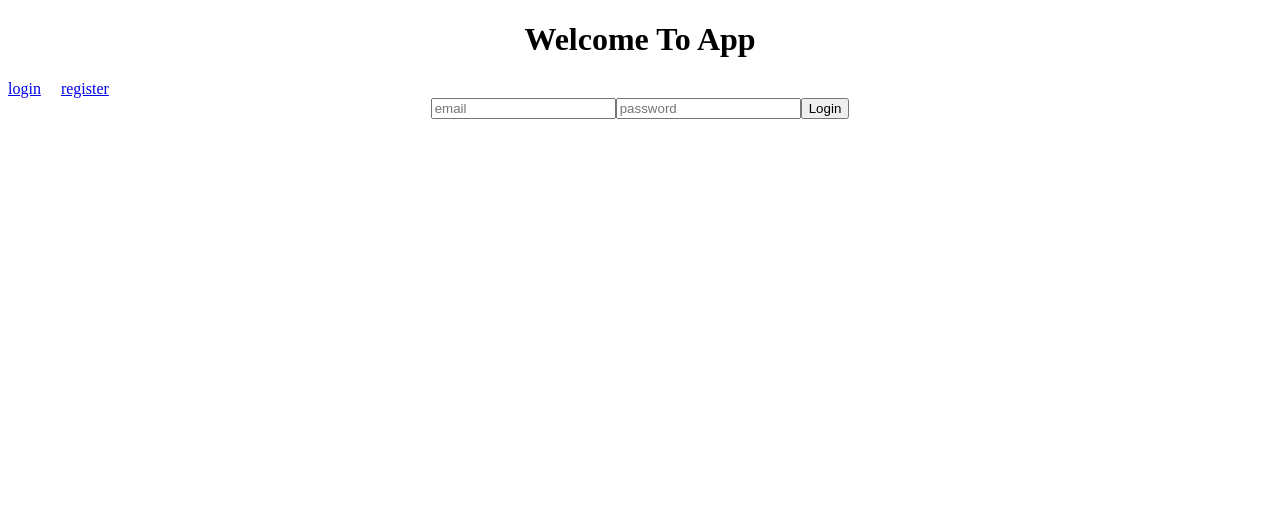
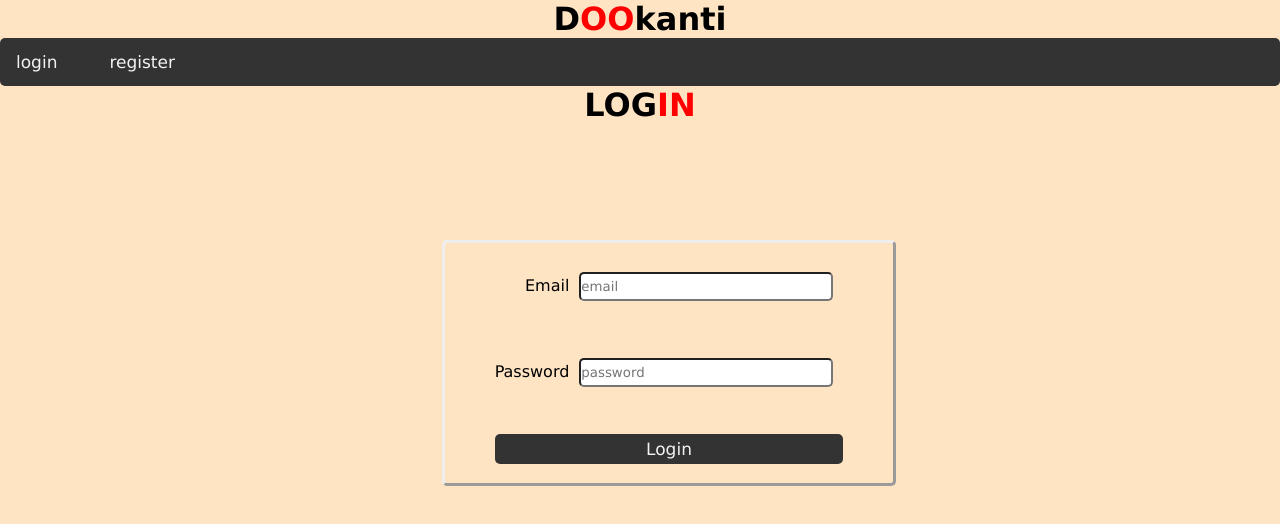
Before and after one commit to C4-AhlamAljawahreh/MERAKI_Academy_Project_4, a React (Create React App) app in the folder frontend/: page /market in a window 1280 px wide. Both pictures are taken after a click on the button "Logout". Shown: the top 524 px of the page. Built offline with nearby package versions, Linux system fonts and the light colour scheme; no server answers.

Commit message:
some styling

```diff
--- a/frontend/src/App.css
+++ b/frontend/src/App.css
@@ -1,15 +1,153 @@
+*{
+  border-radius: 5px;
+margin: 0px;
+padding: 0px;
+font-family: Verdana, Geneva, Tahoma, sans-serif;
+}
+body{
+background-color:bisque;
+background-repeat: no-repeat;
+background-size: cover;
+}
+.username{
+  position:absolute;
+  right: 20px;
+}
 .App {
   text-align: center;
+  justify-content: center;
+align-items: center;
 }
-.products{
+.Login{
+  display:grid;
+  justify-content: center;
+  align-items: center;
+  position: absolute;
+  top:30%;
+  right:30%;
+  width: 35%;
+  height: 30%;
+  text-align:end;
+  border: outset;
+  }
+ .Register{
+    display:grid;
+    justify-content: center;
+    align-items: center;
+    position: absolute;
+    top:30%;
+    right:30%;
+    width: 35%;
+    height: 30%;
+    text-align:end;
+    border: outset;
+    }
+input{
+  height: 25px;
+  width:250px;
+  margin: 10px;
+}
+
+
+.Navigation{
+  overflow: hidden;
+  background-color: #333;
+}
+
+.Navigation a {
+  float: left;
+  color: #f2f2f2;
+  text-align: center;
+  padding: 14px 16px;
+  text-decoration: none;
+  font-size: 17px;
+}
+button  {
+  color: #f2f2f2;
+  background-color: #333;
+  border:none;
+  text-align: center;
+  padding: 5px 16px;
+  text-decoration: none;
+  font-size: 17px;
+}
+
+.Navigation button  {
+  float: left;
+  color: #f2f2f2;
+  background-color: #333;
+  border:none;
+  text-align: center;
+  padding: 14px 16px;
+  text-decoration: none;
+  font-size: 17px;
+}
+.Navigation p {
+  float: right;
+  color: #f2f2f2;
+  background-color: #333;
+  border:none;
+  text-align: center;
+  padding: 14px 16px;
+  text-decoration: none;
+  font-size: 17px;
+  font-weight: bolder;
+}
+
+.Navigation a:hover {
+  background-color: #ddd;
+  color: black;
+}
+.Navigation button:hover {
+  background-color: #ddd;
+  color: black;
+}
+
+.Navigation a.active {
+  background-color: #04AA6D;
+  color: white;
+}
+.products,.Orders,.Order{
   display:grid;
   grid-template-columns: 1fr 1fr 1fr 1fr;
+  gap:20px;
+}
+.product,.order {
+  display: grid;
+  justify-content: center;
+  align-items: center;
+  border:rgba(253, 250, 250, 0.192) solid 1px;
+  background-color: rgba(245, 245, 220, 0.356);
+  width: 100%;
+  height: 300px;
+  border: outset;
+  padding:10px;
+}
+img{
+  height: 100%;
+  width: 100%;
+}
+.snap{
+  color:red;
 }
 .order{
-  border:red solid ;
+  border: outset;
 }
-.Orders{
+
+.pagination{
+  display: flex;
+  position: absolute;
+  bottom: 20px;
+  left:45%;
+  gap:5px;
+}
+/* .Orders{
   display:flex;
   gap:20px;
 
+} */
+select{
+  height: 25px;
+  width:70px;
+  margin: 10px;
 }
--- a/frontend/src/App.js
+++ b/frontend/src/App.js
@@ -18,7 +18,7 @@ function App() {
 
   return (
     <div className="App">
-      <h1>Welcome To App</h1>
+      <h1>D<snap className="snap">OO</snap>kanti</h1>
       <Navigation />
 
       <Routes>
--- a/frontend/src/components/Login.js
+++ b/frontend/src/components/Login.js
@@ -11,21 +11,31 @@ const Login = () => {
   const goTo = useNavigate();
   return (
     <>
+     <h1>
+          LOG<snap className="snap">IN</snap>
+        </h1>
       <div className="Login">
+
+        <label for="email">
+          Email
           <input
             placeholder="email"
             type="email"
             onChange={(e) => {
               setEmail(e.target.value);
             }}
-        />
+          /></label>
+
+        <label for="password">
+          Password
           <input
             placeholder="password"
             type="password"
             onChange={(e) => {
               setPassword(e.target.value);
             }}
-        />
+          /></label>
+
         <button
           onClick={() => {
             axios
```
Lines whose indentation alone changed are shown as unchanged.
